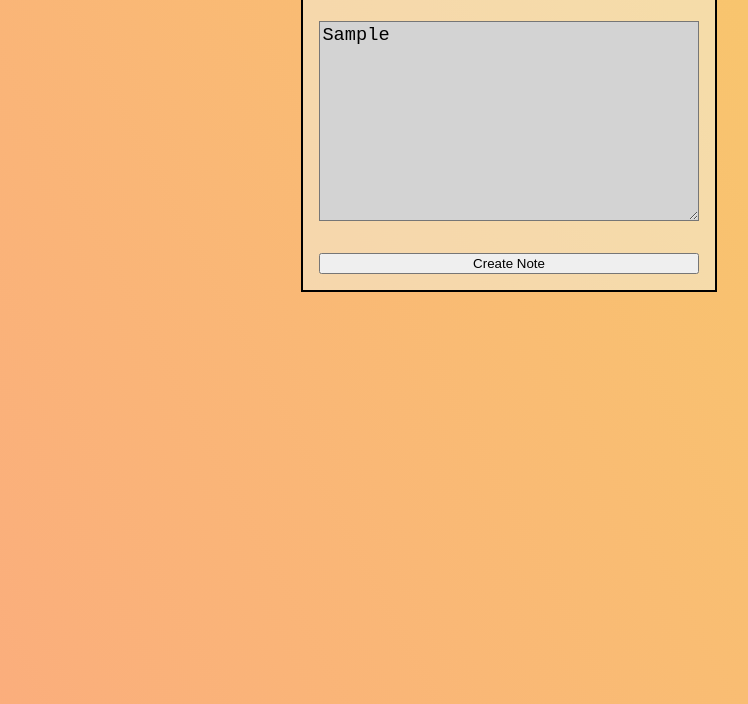
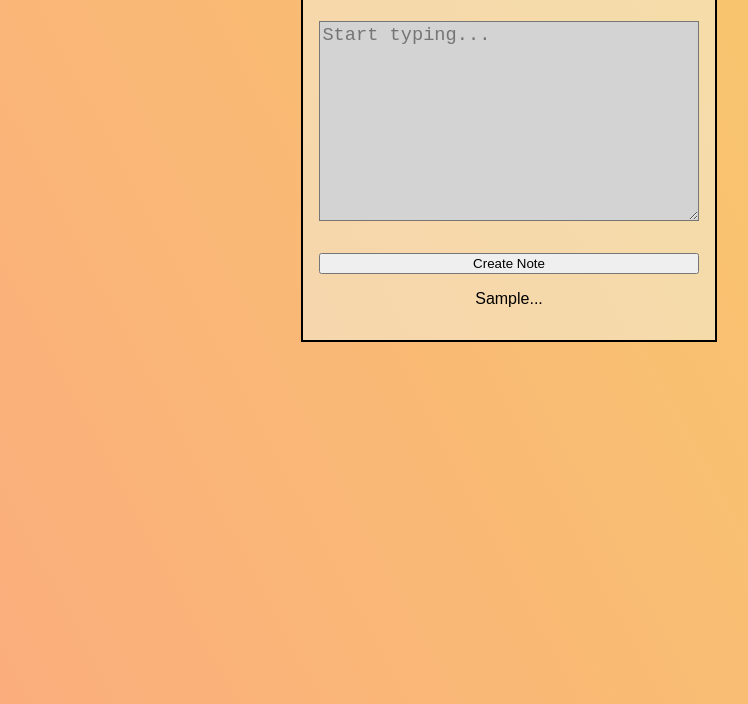
Before and after one commit to kikidawson/notes_app, a website: page index.html in a window 1280 px wide. Both pictures are taken after typing "Sample" into the empty fields and a click on the button "Create Note". Shown: the part 96-800 px from the top of the page, without its empty margins (131-879 px from the left). Drawn offline with Linux system fonts and the light colour scheme; a web font is replaced by a local one.

Commit message:
Added links? maybe?

```diff
--- a/index.html
+++ b/index.html
@@ -9,6 +9,7 @@
     <link rel="preconnect" href="https://fonts.gstatic.com">
     <link href="https://fonts.googleapis.com/css2?family=Yusei+Magic&display=swap" rel="stylesheet">
     <!-- JavaScript Link -->
+    <script defer src="src/note.js"></script>
     <script defer src="src/notebook.js"></script>
     <script defer src="src/interface.js"></script>
 
--- a/src/interface.js
+++ b/src/interface.js
@@ -12,12 +12,13 @@ var notebook = new Notebook();
 let button = document.getElementById('create-note')
 
 button.addEventListener("click", function() {
-
+  console.log("OMG THE EVENT LISTENER")
   let area = document.getElementById('new-note')
   let text = area.value
   area.value = ''
+  let note = new Note(text)
 
-  notebook.add(text)
+  notebook.add(note)
 
   displayNotes()
 })
@@ -27,7 +28,9 @@ function displayNotes() {
   noteDiv.innerHTML = ''
 
   notebook.getNotesArray().forEach(function(note) {
-    noteDiv.appendChild(note.getDisplayElement())
+    let getElement = note.getDisplayElement()
+    getElement.getElementsByTagName('a').href="thislink"
+    noteDiv.appendChild(getElement)
   });
 
 }
--- a/src/note.js
+++ b/src/note.js
@@ -8,8 +8,10 @@ class Note {
   }
 
   getDisplayElement() {
-    let textElement = document.createElement('p')
+    let paraElement = document.createElement('p')
+    let textElement = document.createElement('a')
+    paraElement.appendChild(textElement)
     textElement.textContent = this.getText().substring(0,20) + '...'
-    return textElement
+    return paraElement
   }
 }
--- a/src/notebook.js
+++ b/src/notebook.js
@@ -8,8 +8,7 @@ class Notebook {
     return this.notesArray
   }
 
-  add(text) {
-    var note = new this.noteClass(text)
+  add(note) {
     this.notesArray.push(note)
   }
 };
```
